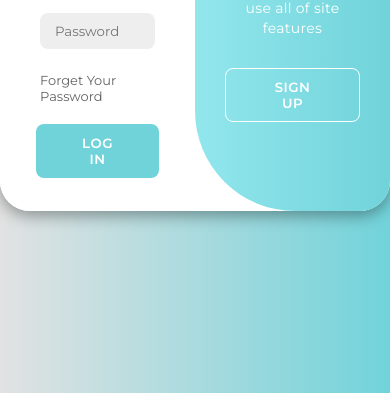
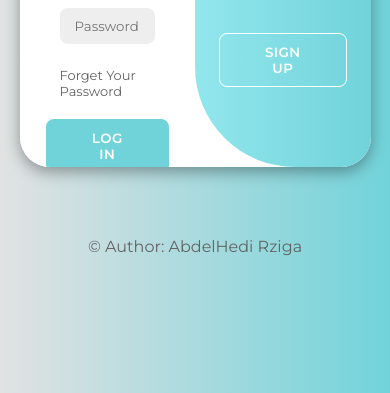
Before and after one commit to rzig1/login_signup_toggle_page, a plain HTML site: page index.html in a window 390 px wide. Shown: the part 451-844 px from the top of the page. Drawn offline with Linux system fonts and the light colour scheme.

Commit message:
responsivness changes

```diff
--- a/css/master.css
+++ b/css/master.css
@@ -22,6 +22,7 @@ body{
     justify-content: center;
     flex-direction: column;
     height: 100vh;
+    gap: 70px;
 
 }
 .container{
@@ -208,3 +209,26 @@ body{
 .container.active .toggle_right{
     transform:translateX(200%);
 }
+
+footer{
+    color: var(--g);
+    font-weight: 100;
+ }
+ footer a{
+    color: var(--g);
+    text-decoration: none;
+    font-weight:400;
+}
+@media (max-width: 600px) {
+    .container{
+        background-color: var(--w);
+        border-radius: 30px;
+        box-shadow: 0 5px 15px rgba(0,0,0, 0.35);
+        position:relative;
+        overflow: hidden;
+        width: 468px;
+        max-width: 90%;
+        min-height: 480px;
+
+    }
+}
--- a/index.html
+++ b/index.html
@@ -5,7 +5,7 @@
     <meta name="viewport" content="width=device-width, initial-scale=1.0">
     <link rel="stylesheet" href="https://cdnjs.cloudflare.com/ajax/libs/font-awesome/6.4.2/css/all.min.css">
     <link rel="stylesheet" href="./css/master.css">
-    <title>LogIn/SignUp</title>
+    <title>LogIn/SignUp/Toggle Page</title>
 </head>
 <body>
 
@@ -63,5 +63,7 @@
 
 
     <script src="script.js"></script>
+
+    <footer><a href="https://github.com/rzig1"> &copy Author: AbdelHedi Rziga</a></footer>
 </body>
 </html>
```
